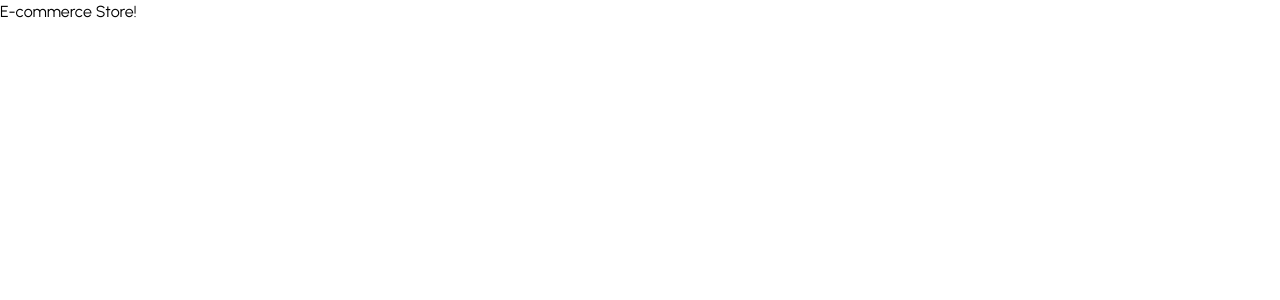
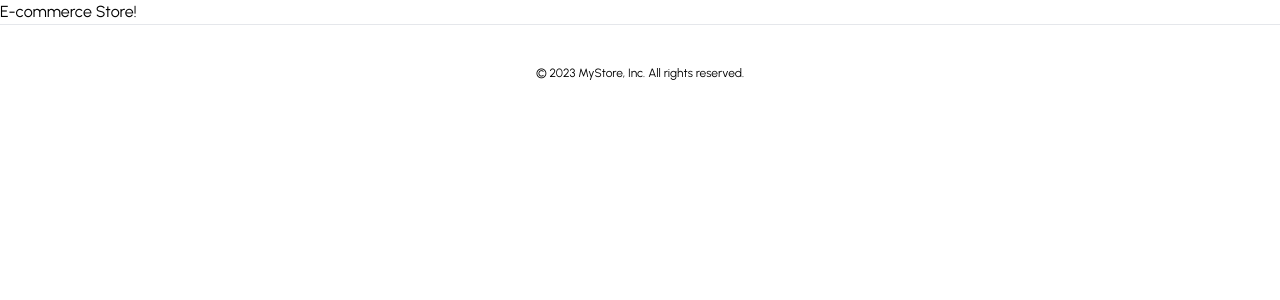
Before and after one commit to markhuz1925/e-commerce-store, a Next.js app: page / in a window 1280 px wide. Shown: the top 300 px of the page. Built offline with nearby package versions, Linux system fonts and the light colour scheme.

Commit message:
Build Footer component.

```diff
--- a/app/layout.tsx
+++ b/app/layout.tsx
@@ -1,3 +1,4 @@
+import Footer from "@/components/footer";
 import type { Metadata } from "next";
 import { Urbanist } from "next/font/google";
 import "./globals.css";
@@ -16,7 +17,10 @@
 }) {
   return (
     <html lang="en">
-      <body className={font.className}>{children}</body>
+      <body className={font.className}>
+        {children}
+        <Footer />
+      </body>
     </html>
   );
 }
--- /dev/null
+++ b/components/footer.tsx
@@ -0,0 +1,11 @@
+export default function Footer() {
+  return (
+    <footer className="bg-white border-t">
+      <div className="mx-auto py-10">
+        <p className="text-center text-xs text-black">
+          &copy; 2023 MyStore, Inc. All rights reserved.
+        </p>
+      </div>
+    </footer>
+  );
+}
```
